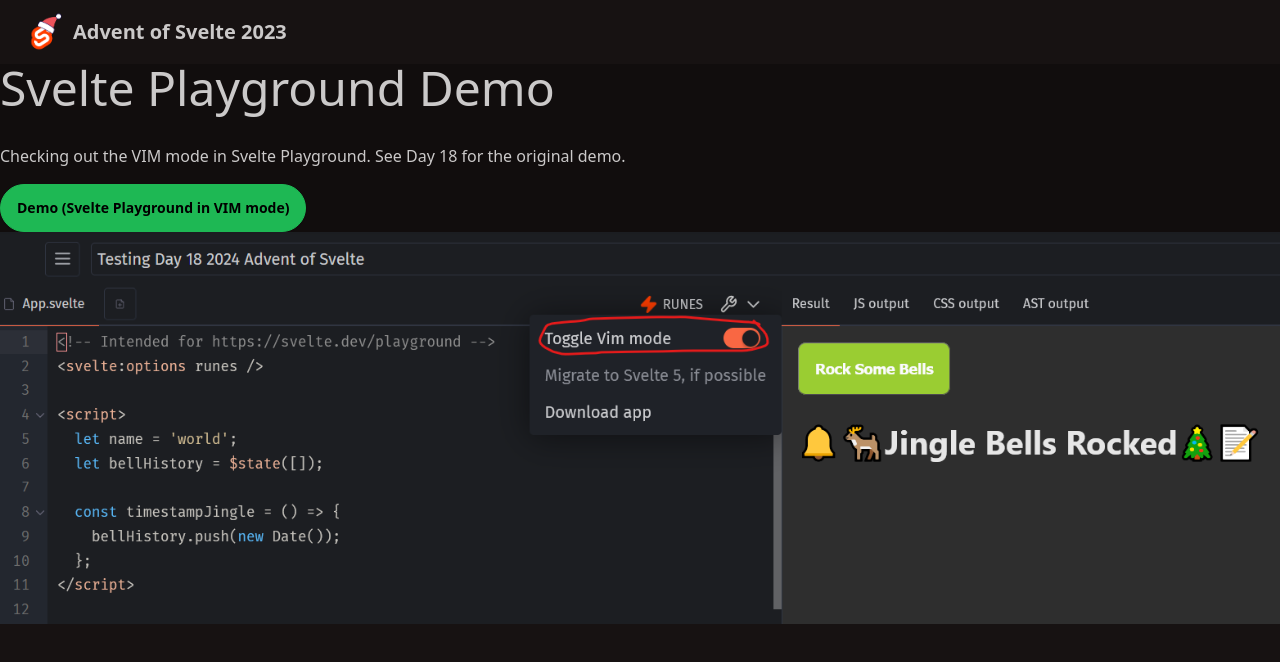
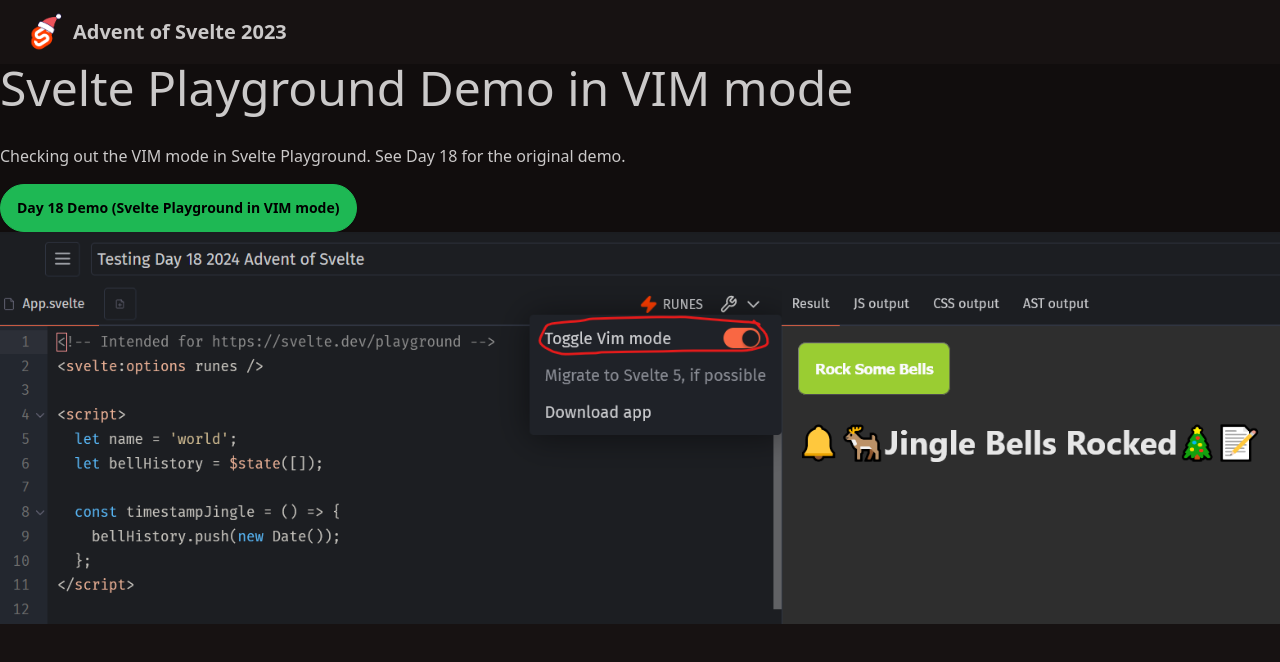
Before and after one commit to mumbler9486/mumbler9486-advent-of-svelte-2024, a SvelteKit app: page /day20 in a window 1280 px wide. Shown: the top 662 px of the page. Built offline with nearby package versions, Linux system fonts and the light colour scheme.

Commit message:
💬 Update day 21 text

```diff
--- a/src/routes/day20/+page.svelte
+++ b/src/routes/day20/+page.svelte
@@ -1,14 +1,14 @@
 <script lang="ts">
 </script>
 
-<h1 class="mb-8 text-5xl">Svelte Playground Demo</h1>
+<h1 class="mb-8 text-5xl">Svelte Playground Demo in VIM mode</h1>
 <p>
 	Checking out the VIM mode in Svelte Playground. See <a href="/day18">Day 18</a> for the original demo.
 </p>
 <a
 	class="btn btn-primary mt-4"
 	href="https://svelte.dev/playground/2a3b3f35d6fe4a4ca2cf457b5e6ddcb3?version=5.15.0"
-	>Demo (Svelte Playground in VIM mode)</a
+	>Day 18 Demo (Svelte Playground in VIM mode)</a
 >
 
 <img src="/day19-vim-mode.png" alt="How to turn on VIM mode in the playground" />
```
